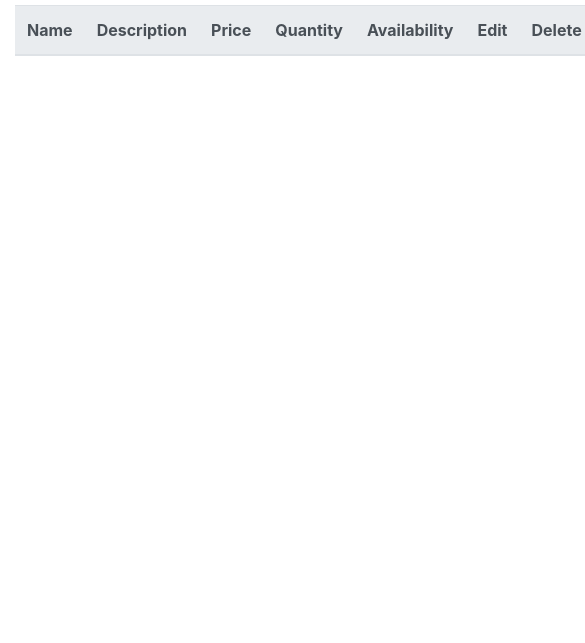
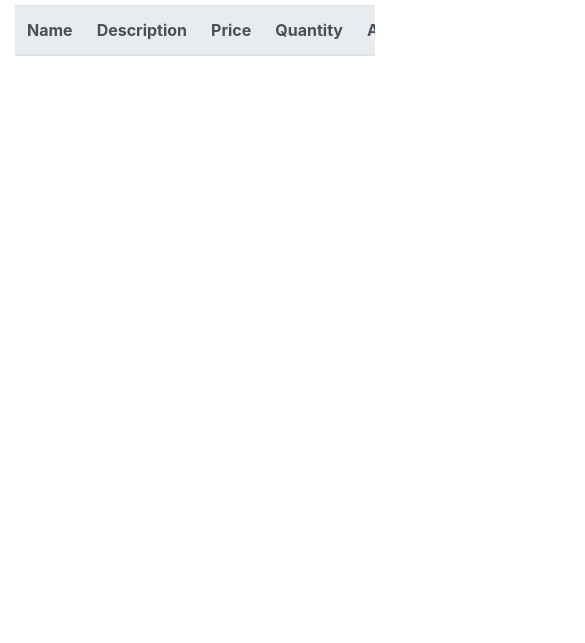
Before and after one commit to FitsumMehari/yenetacodeentry, a website: page app/pages/home.html in a window 390 px wide. Shown: the part 201-844 px from the top of the page, 585 px wide, since content can reach past the window. Drawn offline with Linux system fonts and the light colour scheme; no server answers.

Commit message:
make the table responsive

```diff
--- a/app/pages/home.html
+++ b/app/pages/home.html
@@ -16,7 +16,7 @@
         <h1>Product Management System</h1>
         <a class="btn btn-primary" href="/pages/addProduct.html">Add Prodcut</a>
     </nav>
-    <div>
+    <div class="table-responsive">
         <table class="table">
             <thead class="thead-light">
                 <tr>
```
